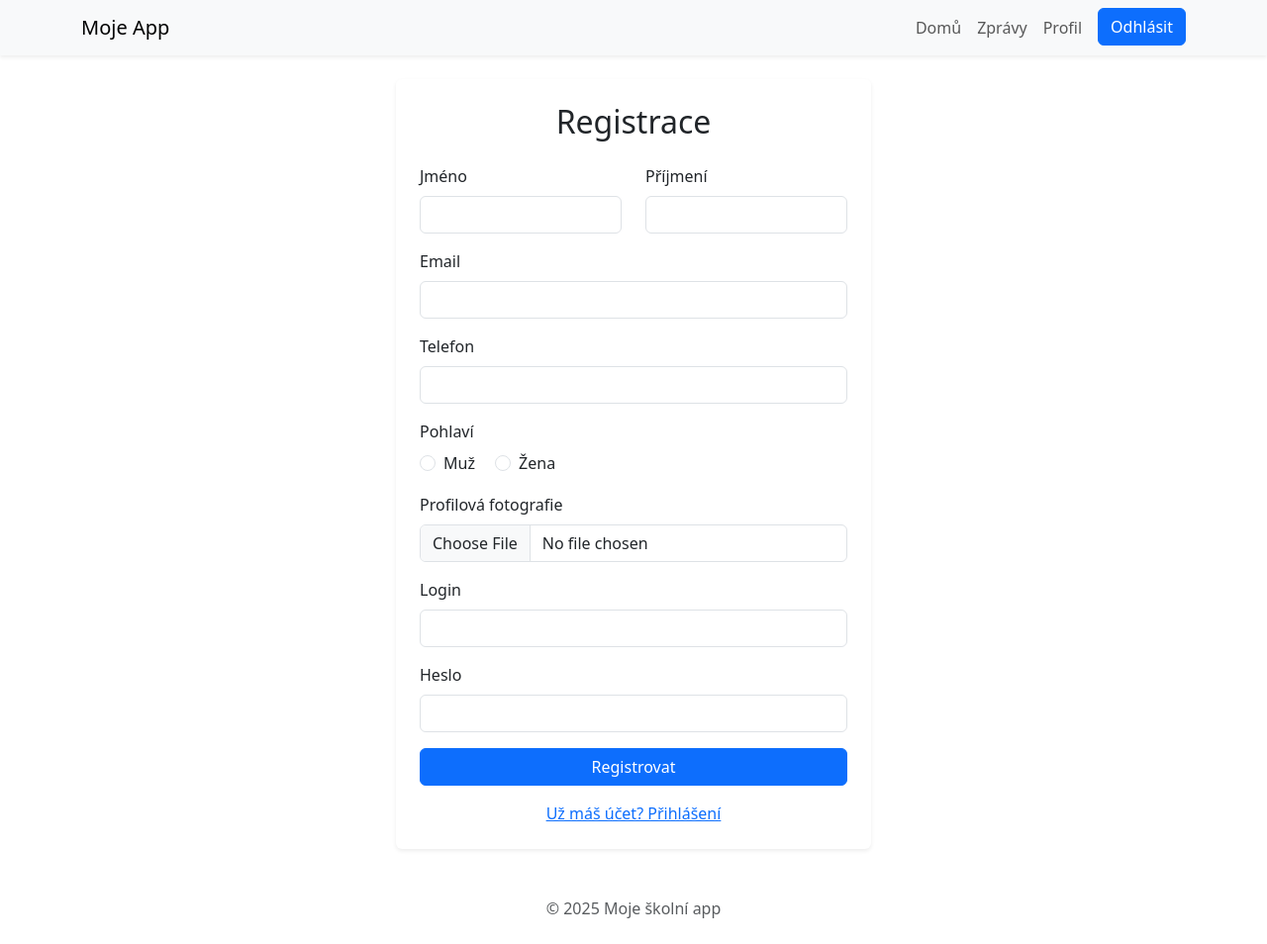
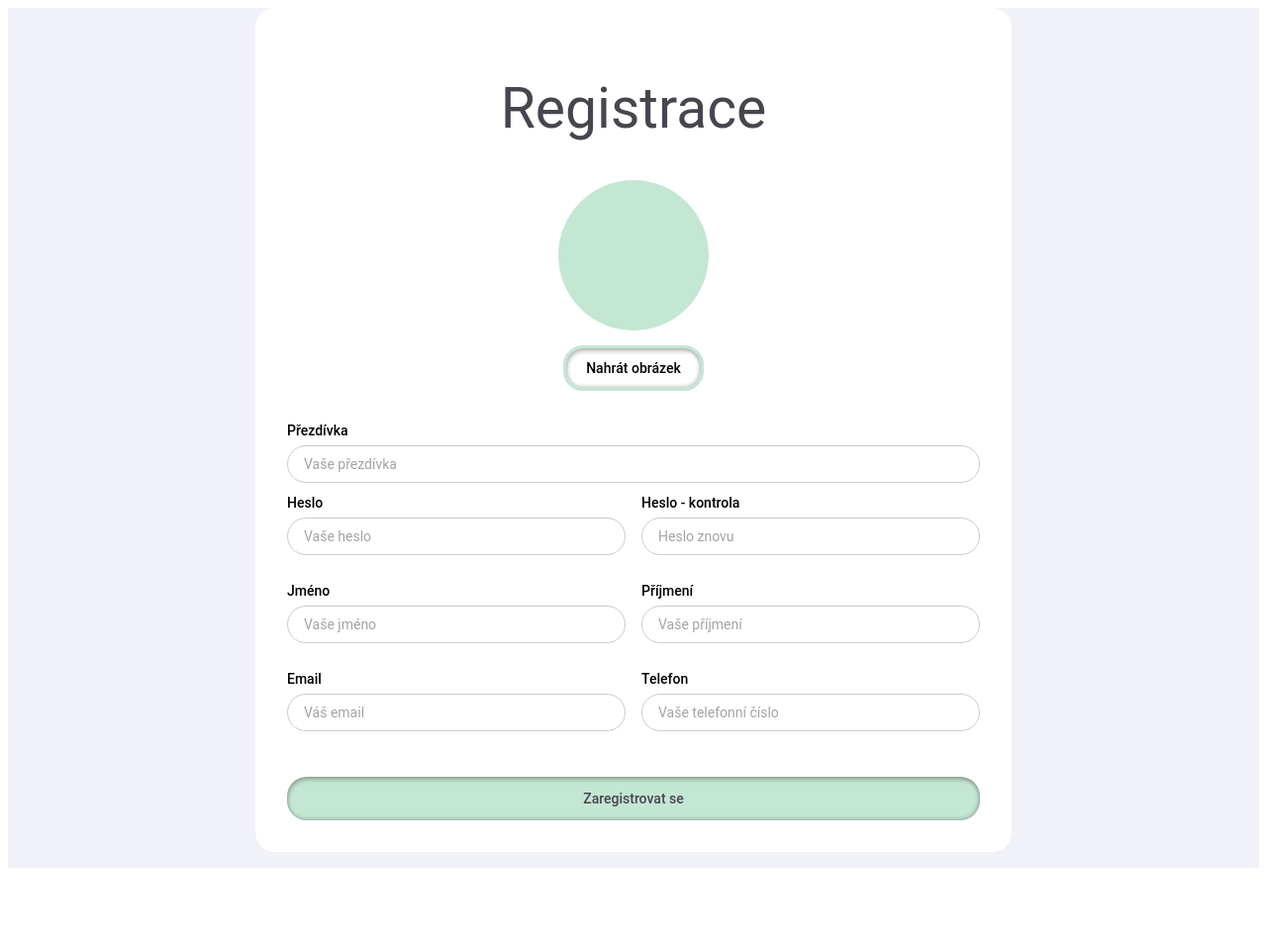
Before and after one commit to matejbartoncik/videoherniForum, a PHP site: page /register.php in a window 1280 px wide. Shown: the whole page at 99% size. After the commit the page ends 877 px from the top, so only its background shows below. Run offline with PHP 8.4, Linux system fonts and the light colour scheme.

Commit message:
Add login and registration UI

```diff
--- a/app/pages/register.php
+++ b/app/pages/register.php
@@ -17,89 +17,59 @@ if ($_SERVER['REQUEST_METHOD'] === 'POST') {
         $errors = $result['errors'];
     }
 }
-
-// Include shared header
-include __DIR__.'/../partials/header.php';
 ?>
 
-<!-- Registration form -->
-<form method="post" enctype="multipart/form-data"
-      class="mx-auto bg-white p-4 rounded shadow-sm"
-      style="max-width:480px;">
+<link rel="stylesheet" href="../public/assets/style/register.css">
 
-    <input type="hidden" name="csrf" value="<?=htmlspecialchars(csrf_token(),ENT_QUOTES)?>">
+<div class="register-wrapper">
+    <form class="register-form" method="post" enctype="multipart/form-data">
+        <input type="hidden" name="csrf" value="<?=htmlspecialchars(csrf_token(),ENT_QUOTES)?>">
 
-    <!-- Form title -->
-    <h2 class="text-center mb-4">Registrace</h2>
+        <h1>Registrace</h1>
 
-    <!-- First and Last Name -->
-    <div class="row">
-        <div class="col-md-6 mb-3">
-            <label for="text" class="form-label">Jméno</label>
-            <input type="text" id="text" name="firstname" class="form-control" required>
+        <div class="avatar-wrapper">
+            <div class="avatar-placeholder"></div>
+            <button type="button" class="upload-btn">Nahrát obrázek</button>
         </div>
-        <div class="col-md-6 mb-3">
-            <label for="text" class="form-label">Příjmení</label>
-            <input type="text" id="text" name="lastname" class="form-control" required>
+
+        <div class="form-group">
+            <label>Přezdívka</label>
+            <input type="text" name="nickname" placeholder="Vaše přezdívka" required>
         </div>
-    </div>
 
-    <!-- Email -->
-    <div class="mb-3">
-        <label for="email" class="form-label">Email</label>
-        <input type="email" id="email" name="email" class="form-control" required>
-    </div>
+        <div class="form-row">
+            <div class="form-group">
+                <label>Heslo</label>
+                <input type="password" name="password" placeholder="Vaše heslo" required>
+            </div>
+            <div class="form-group">
+                <label>Heslo - kontrola</label>
+                <input type="password" name="password_confirm" placeholder="Heslo znovu" required>
+            </div>
+        </div>
 
-    <!-- Phone -->
-    <div class="mb-3">
-        <label for="tel" class="form-label">Telefon</label>
-        <input type="tel" id="tel" name="phone" class="form-control"
-               pattern="[0-9+ ]{9,15}" required>
-    </div>
+        <div class="form-row">
+            <div class="form-group">
+                <label>Jméno</label>
+                <input type="text" name="firstname" placeholder="Vaše jméno" required>
+            </div>
+            <div class="form-group">
+                <label>Příjmení</label>
+                <input type="text" name="lastname" placeholder="Vaše příjmení" required>
+            </div>
+        </div>
 
-    <!-- Gender -->
-    <div class="mb-3">
-        <label class="form-label d-block">Pohlaví</label>
-        <div class="form-check form-check-inline">
-            <input class="form-check-input" type="radio" name="gender" value="M" required>
-            <label class="form-check-label">Muž</label>
+        <div class="form-row">
+            <div class="form-group">
+                <label>Email</label>
+                <input type="email" name="email" placeholder="Váš email" required>
+            </div>
+            <div class="form-group">
+                <label>Telefon</label>
+                <input type="tel" name="phone" placeholder="Vaše telefonní číslo" required>
+            </div>
         </div>
-        <div class="form-check form-check-inline">
-            <input class="form-check-input" type="radio" name="gender" value="F" required>
-            <label class="form-check-label">Žena</label>
-        </div>
-    </div>
 
-    <!-- Profile photo -->
-    <div class="mb-3">
-        <label for="file" class="form-label">Profilová fotografie</label>
-        <input type="file" id="file" name="photo" class="form-control"
-               accept=".jpg,.jpeg,.png,.gif,.bmp,.tiff" required>
-    </div>
-
-    <!-- Login -->
-    <div class="mb-3">
-        <label for="text" class="form-label">Login</label>
-        <input type="text" id="text" name="login" class="form-control" required>
-    </div>
-
-    <!-- Password -->
-    <div class="mb-3">
-        <label for="password" class="form-label">Heslo</label>
-        <input type="password" id="password" name="password" class="form-control"
-               minlength="6" required>
-    </div>
-
-    <!-- Submit button -->
-    <button class="btn btn-primary w-100">Registrovat</button>
-
-    <!-- Link to login -->
-    <div class="mt-3 text-center">
-        <a href="/app/pages/login.php">Už máš účet? Přihlášení</a>
-    </div>
-</form>
-
-<?php
-// Include shared footer
-include __DIR__.'/../partials/footer.php';
-?>
+        <button type="submit" class="register-btn">Zaregistrovat se</button>
+    </form>
+</div>
```
Also changed, not shown: app/pages/login.php (+21 -10 lines), app/public/assets/style/login.css (added), app/public/assets/style/register.css (added).
